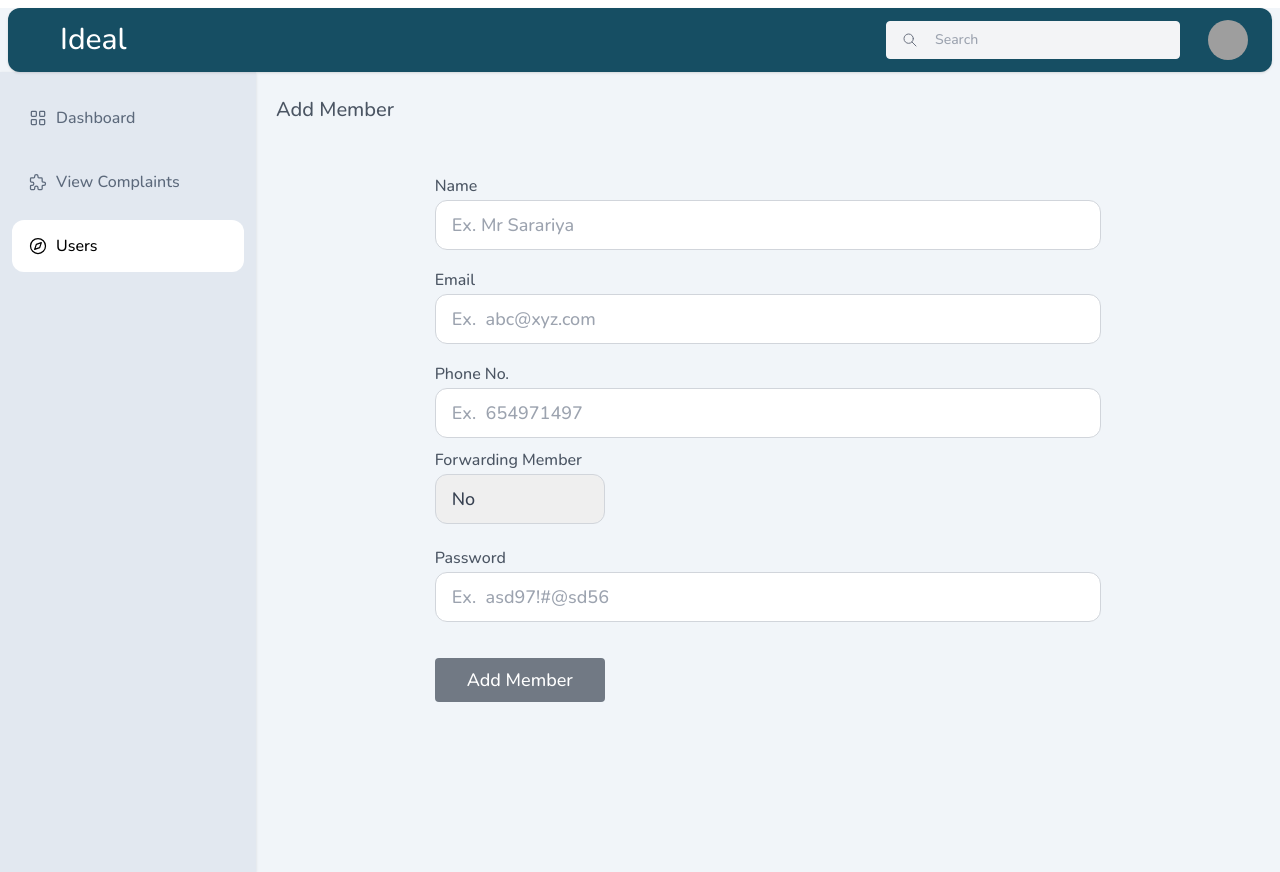
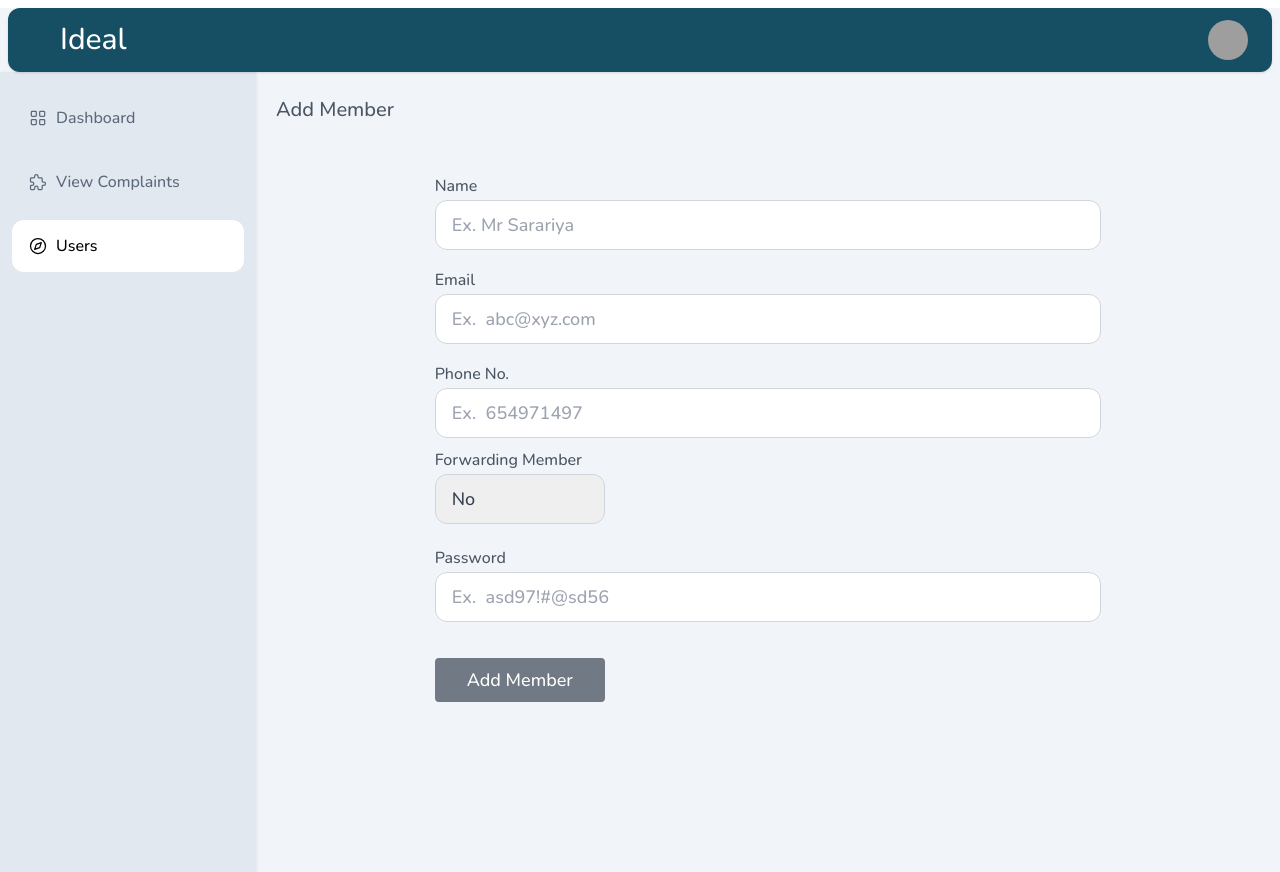
Before and after one commit to harshilsarariya/client, a React (Create React App) app: page /users/addMember in a window 1280 px wide. Built offline with nearby package versions, Linux system fonts and the light colour scheme; grey boxes are pictures that could not be loaded.

Commit message:
Search Bar removed

```diff
--- a/src/adminComponents/Navbar.js
+++ b/src/adminComponents/Navbar.js
@@ -27,7 +27,7 @@ const Navbar = () => {
             </div>
             <div className="w-1/2 hidden lg:flex">
               <div className="w-full flex items-center pl-8 justify-end">
-                <div className="relative w-1/2 mr-7">
+                {/* <div className="relative w-1/2 mr-7">
                   <div className="text-gray-500 absolute ml-4 inset-0 m-auto w-4 h-4">
                     <svg
                       xmlns="http://www.w3.org/2000/svg"
@@ -52,7 +52,7 @@ const Navbar = () => {
                     disabled
                     placeholder="Search"
                   />
-                </div>
+                </div> */}
                 <div
                   className="flex items-center relative cursor-pointer"
                   onClick={() => setProfile(!profile)}
@@ -60,16 +60,6 @@ const Navbar = () => {
                   <div className="rounded-full">
                     {profile ? (
                       <ul className="p-2 w-52 border-r  bg-[#123E4F] absolute rounded right-0 shadow mt-12 sm:mt-16 ">
-                        {/* <li className="flex w-full justify-between  p-1 rounded cursor-default  items-center">
-                          <div className="flex items-center flex-col ">
-                            <span className="text-base text-white ml-2">
-                              Harshil Sarariya
-                            </span>
-                            <span className="text-sm ml-2 text-[#91A6AD]">
-                              Software Engineer
-                            </span>
-                          </div>
-                        </li> */}
                         <hr className="my-2 border-[#254D5D]" />
                         <li className="flex w-full  justify-between text-white hover:bg-[#1E4858] p-1 rounded cursor-default items-center">
                           <div className="flex items-center">
```
